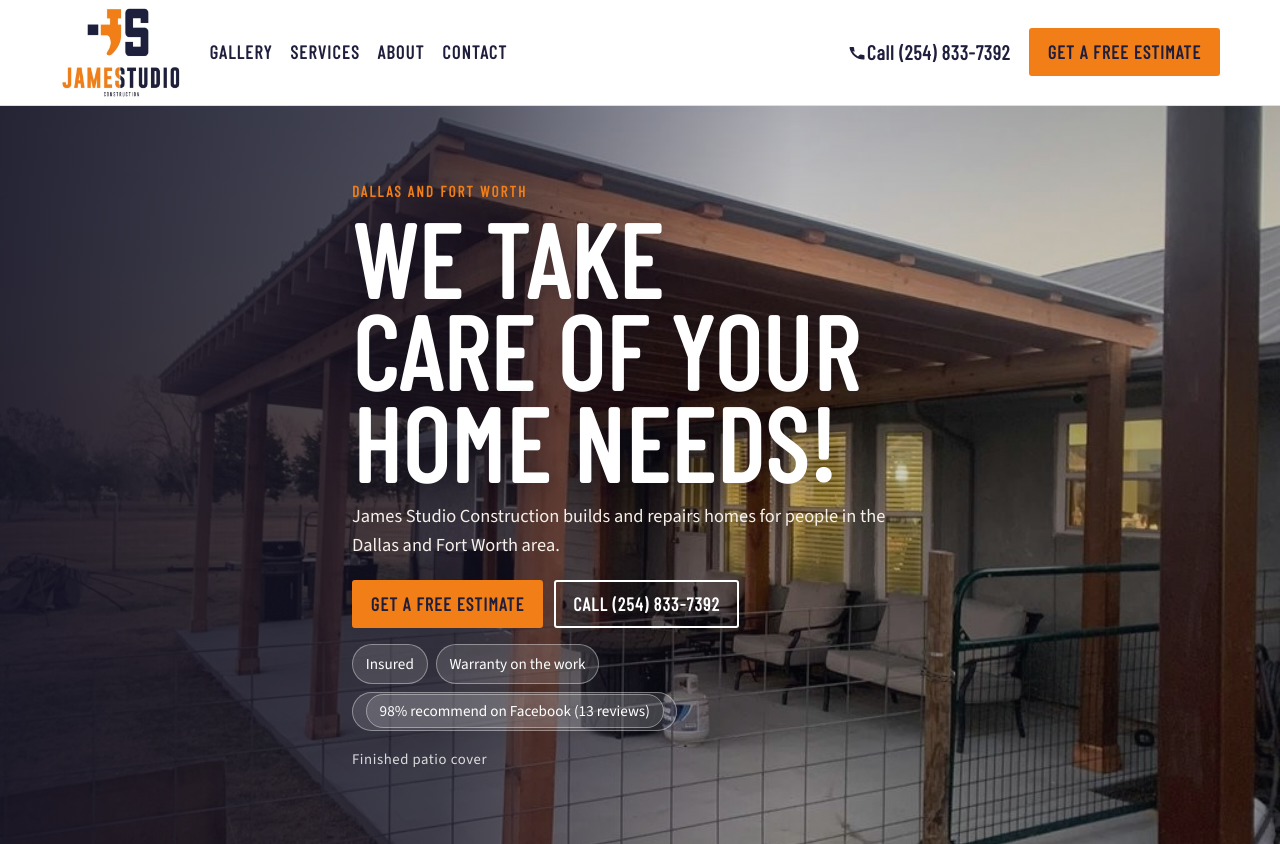
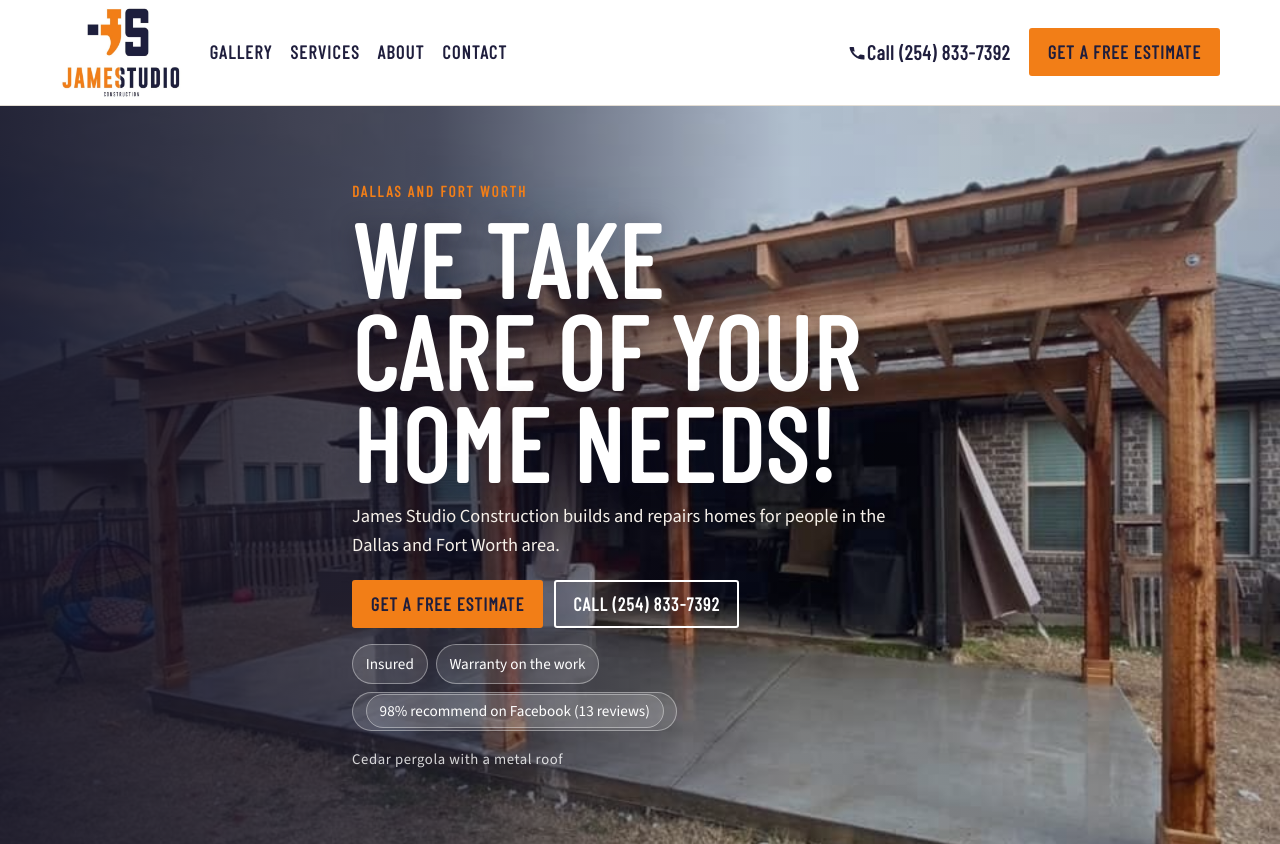
Before and after one commit to vitaliy270402/jamestudio-website, an Astro site: page / in a window 1280 px wide. Shown: the top 844 px of the page. Built offline with nearby package versions, Linux system fonts and the light colour scheme; Astro itself is replaced by a stand-in of ours.

Commit message:
Use the cedar pergola as the only home hero.
The full-bleed background is src/assets/gallery/482226989.jpg, with the navy scrim and the same headline and call to action.

Co-authored-by: vitaliy270402 <vitaliy270402@users.noreply.github.com>

```diff
--- a/src/pages/index.astro
+++ b/src/pages/index.astro
@@ -4,12 +4,15 @@ import Photo from "../components/Photo.astro";
 import {
   categoryLabel,
   featuredPhotos,
-  heroes,
+  photos,
   storySteps,
 } from "../data/gallery";
 import { serviceGroups, services, site } from "../config/site";
 
-const heroPhoto = heroes().find((photo) => photo.id === "484344220") ?? heroes()[0];
+const heroPhoto = photos.find((photo) => photo.file === "482226989.jpg");
+if (!heroPhoto) {
+  throw new Error("Home hero image is missing: src/assets/gallery/482226989.jpg");
+}
 const featured = featuredPhotos();
 const patio = storySteps("patio");
 const shelves = storySteps("shelves");
@@ -27,7 +30,7 @@ const description =
         src={heroPhoto.src}
         alt={heroPhoto.alt}
         sizes="100vw"
-        widths={[640, 960, 1200]}
+        widths={[720, 960]}
         priority={true}
       />
     </div>
--- a/src/styles/global.css
+++ b/src/styles/global.css
@@ -376,7 +376,7 @@ h3 {
   width: 100%;
   height: 100%;
   object-fit: cover;
-  object-position: center 42%;
+  object-position: center 46%;
 }
 
 .hero-scrim {
@@ -1296,6 +1296,11 @@ h3 {
       linear-gradient(90deg, rgba(18, 17, 36, 0.9) 0%, rgba(18, 17, 36, 0.72) 34%, rgba(18, 17, 36, 0.18) 62%, rgba(18, 17, 36, 0.28) 100%);
   }
 
+  .hero-media picture,
+  .hero-media img {
+    object-position: center 40%;
+  }
+
   .hero-copy {
     padding: 4.5rem 0;
     max-width: 36rem;
```
